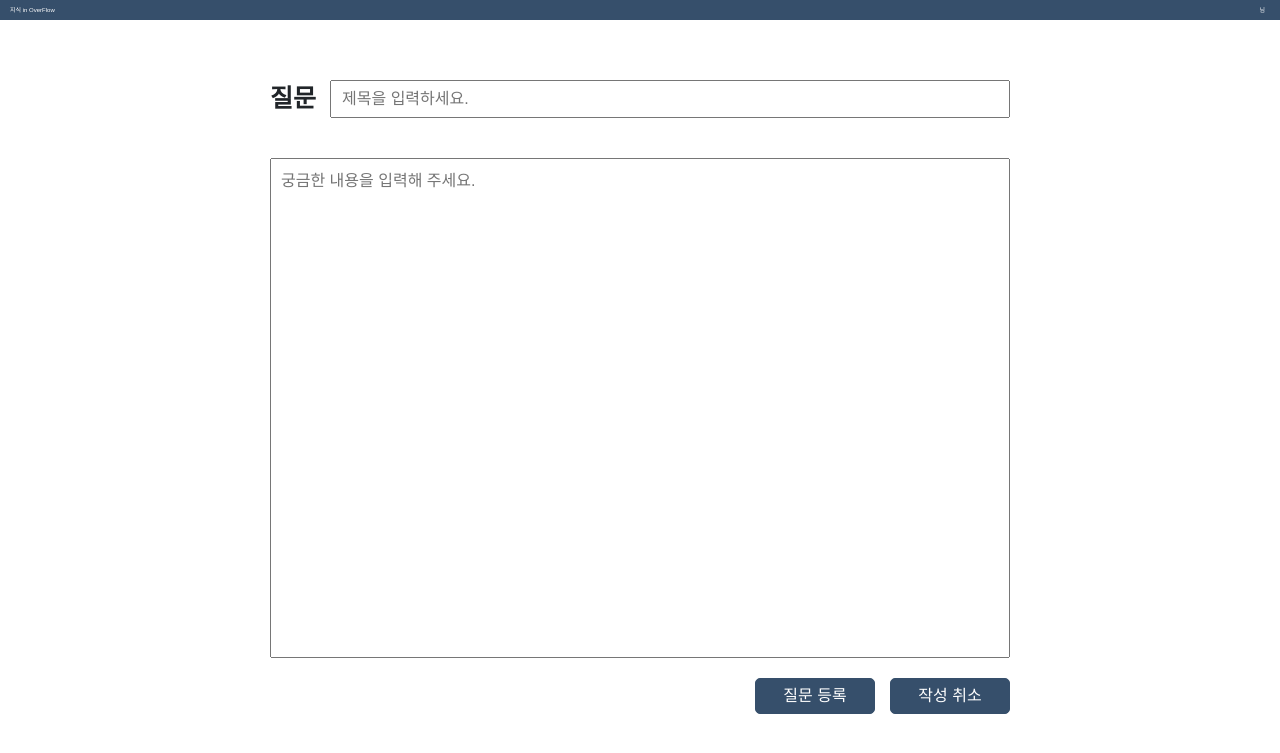
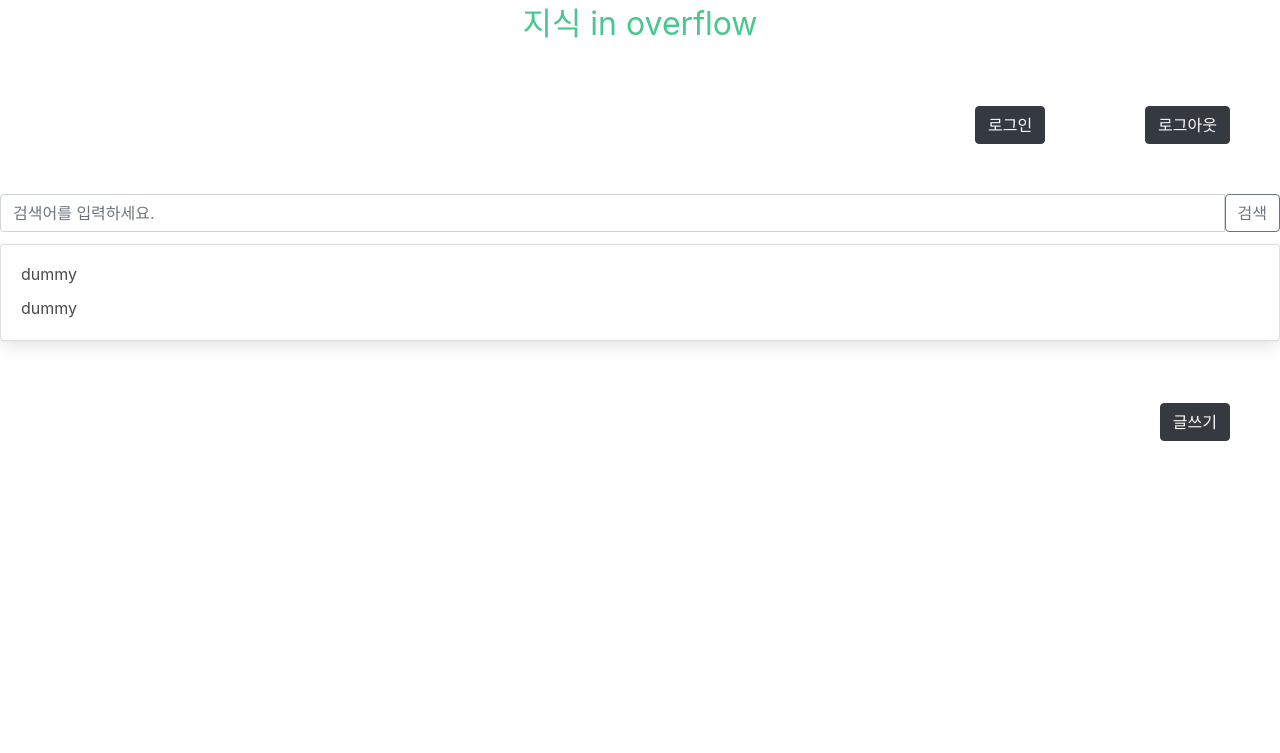
Before and after one commit to keeeeeey/hanghae_1_week, a Flask app: page / in a window 1280 px wide. Shown: the top 753 px of the page. Run offline with Flask 2, Linux system fonts and the light colour scheme; data that the repository does not hold is empty; some libraries are stand-ins or nearby versions.

Commit message:
removeCookie > sign_out button

```diff
--- a/templates/index.html
+++ b/templates/index.html
@@ -2,91 +2,186 @@
 <html lang="en">
 <head>
     <meta charset="UTF-8">
-    <meta http-equiv="X-UA-Compatible" content="IE=edge">
-    <meta name="viewport" content="width=device-width, initial-scale=1.0">
-    <title>지식 in overflow Write_page</title>
+    <title>지식 in overflow</title>
 
-    <!--Google Font Import-->
-    <link rel="preconnect" href="https://fonts.googleapis.com">
+    <!-- Required meta tags -->
+    <meta charset="utf-8">
+    <meta name="viewport" content="width=device-width, initial-scale=1, shrink-to-fit=no">
+
     <!-- Bootstrap CSS -->
     <link rel="stylesheet" href="https://maxcdn.bootstrapcdn.com/bootstrap/4.0.0/css/bootstrap.min.css"
-     integrity="sha384-Gn5384xqQ1aoWXA+058RXPxPg6fy4IWvTNh0E263XmFcJlSAwiGgFAW/dAiS6JXm" crossorigin="anonymous">
+          integrity="sha384-Gn5384xqQ1aoWXA+058RXPxPg6fy4IWvTNh0E263XmFcJlSAwiGgFAW/dAiS6JXm"
+          crossorigin="anonymous">
 
-    <!-- Optional JavaScript -->
-    <!-- jQuery first, then Popper.js, then Bootstrap JS -->
+    <!-- JS -->
     <script src="https://ajax.googleapis.com/ajax/libs/jquery/3.5.1/jquery.min.js"></script>
+    <script src="https://cdnjs.cloudflare.com/ajax/libs/jquery-cookie/1.4.1/jquery.cookie.js"></script>
     <script src="https://cdnjs.cloudflare.com/ajax/libs/popper.js/1.12.9/umd/popper.min.js"
             integrity="sha384-ApNbgh9B+Y1QKtv3Rn7W3mgPxhU9K/ScQsAP7hUibX39j7fakFPskvXusvfa0b4Q"
-        crossorigin="anonymous">
-    </script>
-    <script src="https://maxcdn.bootstrapcdn.com/bootstrap/4.0.0/js/bootstrap.min.js"
-        integrity="sha384-JZR6Spejh4U02d8jOt6vLEHfe/JQGiRRSQQxSfFWpi1MquVdAyjUar5+76PVCmYl"
-        crossorigin="anonymous">
-    </script>
-    <link href="../static/css/write.css" rel="stylesheet" />
-    <script src="../static/script/write.js" type="text/javascript" ></script>
+            crossorigin="anonymous"></script>
+
+    <!-- Bulma CSS -->
+    <link rel="stylesheet" href="https://cdn.jsdelivr.net/npm/bulma@0.9.1/css/bulma.min.css">
+    <link rel="stylesheet" href="https://pro.fontawesome.com/releases/v5.10.0/css/all.css"
+          integrity="sha384-AYmEC3Yw5cVb3ZcuHtOA93w35dYTsvhLPVnYs9eStHfGJvOvKxVfELGroGkvsg+p" crossorigin="anonymous"/>
+
+    <link rel="stylesheet" href="../static/css/common.css">
+
+    <style>
+
+        .div1 {
+            display: flex;
+            justify-content: flex-end;
+        }
+
+        .loginBtn {
+            margin: 50px;
+
+        }
+
+        .title_ellipsis {
+            width: 100px;
+            white-space: nowrap;
+            text-overflow: ellipsis;
+            overflow: hidden;
+        }
+
+        .contents_ellipsis {
+            width: 500px;
+            -webkit-line-clamp: 3; /* 라인수 */
+            -webkit-box-orient: vertical;
+            overflow: hidden;
+            text-overflow: ellipsis;
+        }
+
+    </style>
 
     <script>
-        $(document).ready(function(){
-        });
 
-        function posting() {
-            let id = $('#user_id').val();
-            let title = $('#title').val();
-            let content = $('#contents').val();
-            //let form_data = new FormData()
+        function toRead(article_id) {
 
-            //form_data.append("title_give", title)
-            //form_data.append("content_give", content)
+            window.location.href = "/api/read?article_id=" + article_id;
+
+        }
+
+
+        function goSearch() {
+
+            var value = $('#searchWords').val();
+            console.log('value : ' + value)
 
             $.ajax({
                 type: "POST",
-                url: "/api/posting",
-                data: {
-                    'id_give' :id,
-                    'title_give':title,
-                    'content_give':content
-                },
+                url: "/api/search",
+                data: {words_give: value},
                 success: function (response) {
-                    if (response["result"] == "success") {
-                        alert(response["msg"]);
-                        window.location.reload();
-                        location.replace("/");
-                        //main page move
+                    console.log('success')
+                    let find_list = response['searched_list']
+                    console.log('search response : ' + find_list)
+                    $('#card_list').empty()
+                    for (let i = 0; i < find_list.length; i++) {
+                        let title = find_list[i]['title']
+                        let contents = find_list[i]['contents']
+                        let id = find_list[i]['_id']
+                        console.log("in for[" + i + "] : " + title + " , " + contents + " , " + id)
+
+                        let temp_html = `<div class="card w-100 mb-3">
+                                            <div class="card-body article_body" onclick="toRead()">
+                                                <h5 class="card-title title_ellipsis">${title}</h5>
+                                                <p class="card-text contents_ellipsis">${contents}</p>
+                                                <input type="hidden" id="article_id" value="${id}">
+                                            </div>
+                                         </div>`
+
+                        $('#card_list').append(temp_html)
                     }
                 }
             })
+
+        }
+        function logout() {
+            $.removeCookie('mytoken',{path:'/'});
+            alert('로그아웃!')
+            window.location.href="/login"
         }
 
-        function cancel(){
-            if(!confirm("정말로 취소하시겠습니까?")){
-                return;
-            } else{
-                location.replace("/"); //main page local address
+        function toWrite() {
+            //로그인 상태 구분하여 분기 구현
+            //로그인시 글쓰기 페이지 이동, 비로그인시 로그인페이지 이동
+            //글쓰기 페이지 이동시, ajax를 이용하여 _id값을 갖고 이동
+            var user_id = $('#user_id').val()
+
+            if (user_id === "") {
+                alert('로그인이 필요합니다.')
+                window.location.href = "/login";
+            } else {
+                window.location.href = "/write?user_id="+user_id;
             }
+
+        }
+
+        function toLogin() {
+
+            window.location.href = "/login";
+
         }
 
     </script>
+
 </head>
+
+
 <body>
-    <div class = "header">
-        <a href="">지식 in OverFlow</a>
-       <p class="user_id"><span id="user_id">{{user_id}}</span>님</p>
+
+<div class="wrapper">
+    <div class="has-text-centered">
+        <label class="is-size-3 has-text-success">지식 in overflow</label>
+    </div>
+    <div class="div1">
+        <input type="hidden" id="user_id" value="{{ userId }}">
+        <button type="button" class="loginBtn btn btn-dark" onclick="toLogin()">로그인</button>
+        <button type="button" class="loginBtn btn btn-dark" onclick="logout()">로그아웃</button>
     </div>
 
-    <div class="body">
-        <div class="wrap">
-            <div class="article">
-              <span id="span_tag">질문</span><input class="ipbox_question" id="title" placeholder="제목을 입력하세요.">
+    <div class="search_box">
+        <div class="input-group mb-3">
+            <input id="searchWords" class="form-control" placeholder="검색어를 입력하세요." aria-label="Recipient's username"
+                   aria-describedby="button-addon2">
+            <button class="btn btn-outline-secondary" type="button" id="button-addon2" onclick="goSearch()">검색</button>
         </div>
-            <div class="main_body">
-                <textarea class="textarea_contents" id="contents" placeholder="궁금한 내용을 입력해 주세요."></textarea>
     </div>
-            <div class="buttons">
-                <button id="button" onclick="posting()">질문 등록</button>
-                <button id="button" onclick="cancel()">작성 취소</button>
+
+    <div id="card_list" class="card_list">
+
+        {% if list|length %}
+            {% for item in list %}
+
+                <div class="card w-100 mb-3">
+                    <div class="card-body article_body" onclick="toRead('{{ item._id }}')">
+                        <h5 class="card-title title_ellipsis">{{ item.title }}</h5>
+                        <p class="card-text contents_ellipsis">{{ item.contents }}</p>
+                    </div>
+                </div>
+
+            {% endfor %}
+        {% endif %}
+
+
+        <div class="card w-100 mb-3">
+            <div class="card-body">
+                <h5 class="card-title title_ellipsis">dummy</h5>
+                <p class="card-text contents_ellipsis">dummy</p>
             </div>
         </div>
     </div>
+
+    <div class="div1">
+
+        <button type="button" class="loginBtn btn btn-dark" onclick="toWrite()">글쓰기</button>
+
+    </div>
+
+
+</div>
 </body>
 </html>
```
Lines whose indentation alone changed are shown as unchanged.
